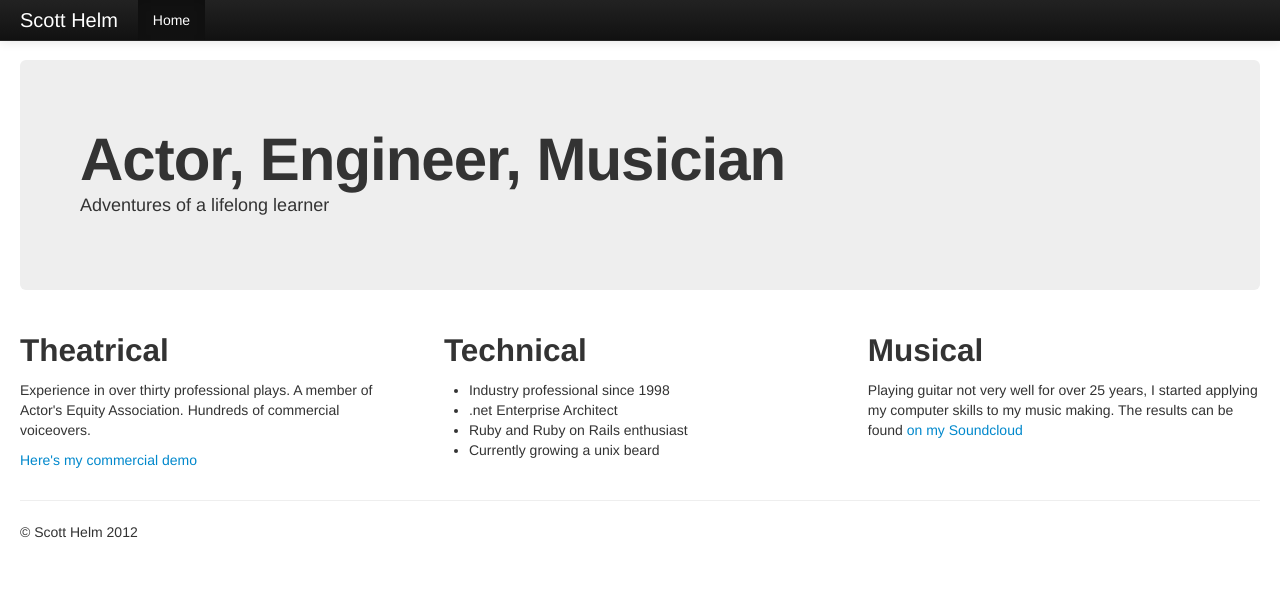
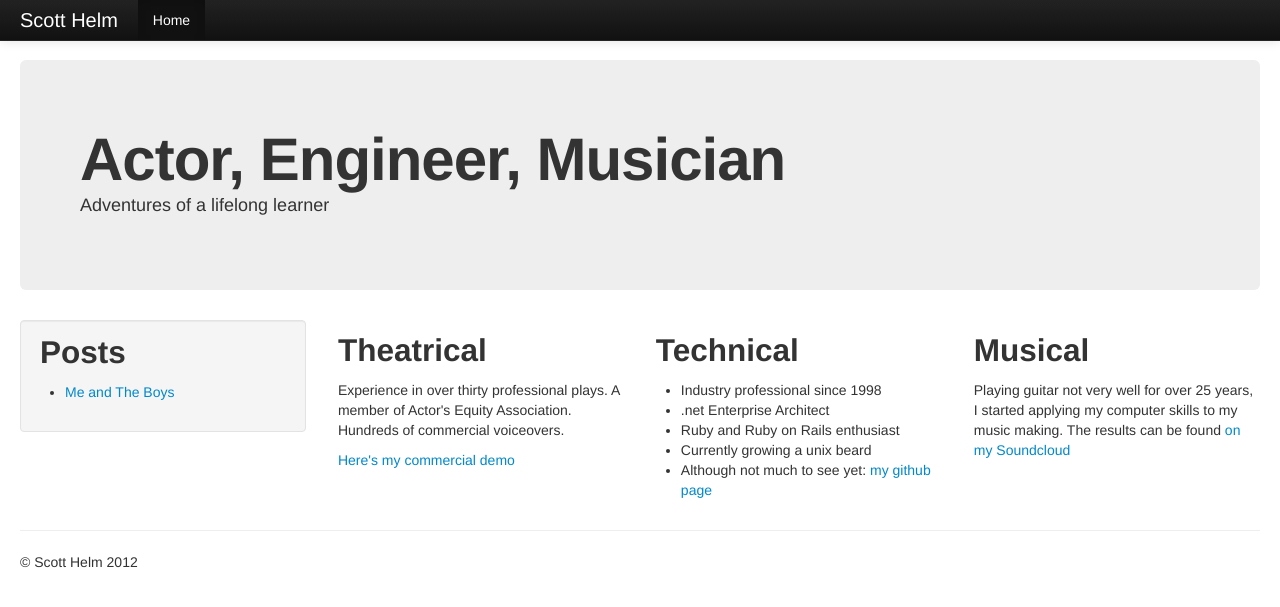
Before and after one commit to scotthelm/scotthelm.github.com.raw, a Jekyll site: the page built from index.html, in a window 1280 px wide. Shown: the top 607 px of the page. Built offline with Jekyll 4.4.1, drawn with Linux system fonts in a browser that asks for light colours; nearby versions of some CDN libraries.

Commit message:
adds posts and rss

```diff
--- a/index.html
+++ b/index.html
@@ -7,7 +7,17 @@ title: "Scott Helm: Actor, Engineer, Lifelong Learner"
   <p>Adventures of a lifelong learner</p>
 </div>
 <div class="row-fluid">
-  <div class="span4">
+  <div class="span3 well">
+    <h2 style="margin-top: -8px">Posts</h2>
+    {% for post in site.posts %}
+    <ul>
+      <li>
+        <a href="{{ post.url }}">{{post.title}}</a>
+      </li>
+    </ul>
+    {% endfor %}
+  </div>
+  <div class="span3">
     <h2>Theatrical</h2>
     <p>
     Experience in over thirty professional plays. A member of Actor's Equity
@@ -17,18 +27,20 @@ title: "Scott Helm: Actor, Engineer, Lifelong Learner"
     <a href="http://s3.amazonaws.com/ScottHelm/demo/Scott%20Helm%20Commercial%20Demo%202011.mp3">Here's my commercial demo</a>
     </p>
   </div>
-  <div class="span4">
+  <div class="span3">
     <h2>Technical</h2>
     <p>
-      <ul>
+      <ul class="plain-list">
         <li>Industry professional since 1998</li>
         <li>.net Enterprise Architect</li>
         <li>Ruby and Ruby on Rails enthusiast</li>
         <li>Currently growing a unix beard</li>
+        <li>Although not much to see yet: <a href="https://github.com/scotthelm">my github page</a>
       </ul>
     </p>
+
   </div>
-  <div class="span4">
+  <div class="span3">
     <h2>Musical</h2>
     <p>Playing guitar not very well for over 25 years, I started applying my
     computer skills to my music making. The results can be found
```
Also changed, not shown: 1 other file.
